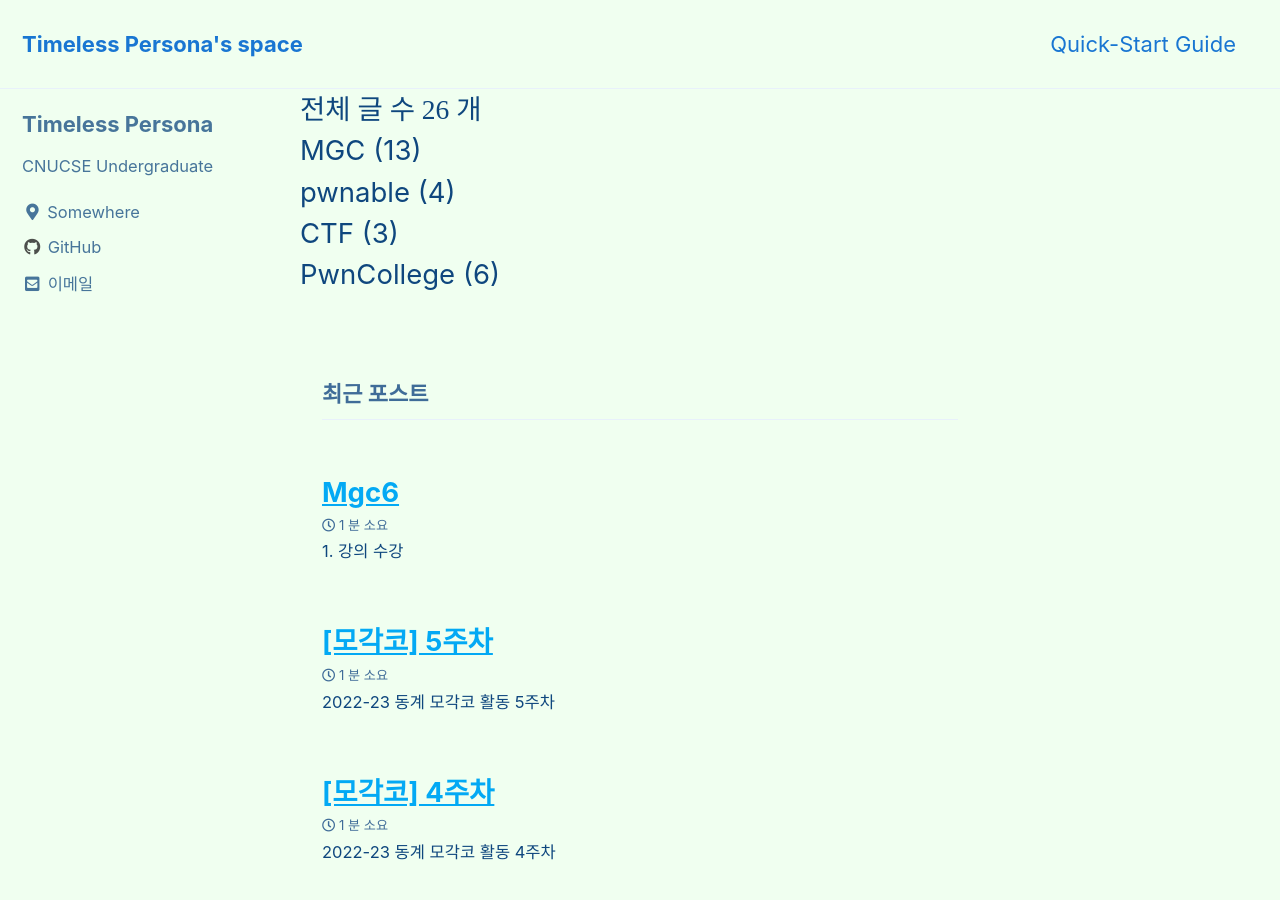
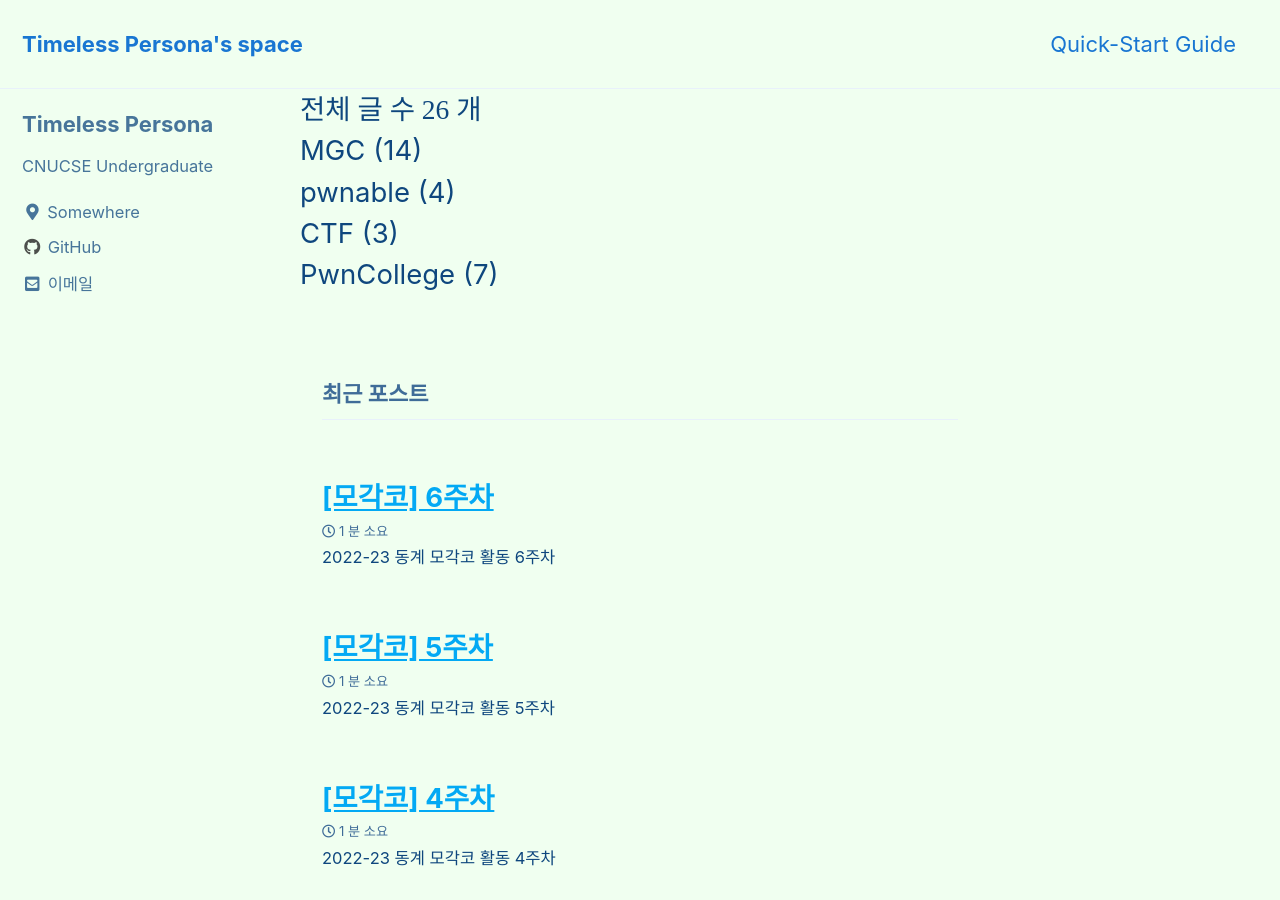
Before and after one commit to TimelessPersona/TimelessPersona.github.io, a Jekyll site: the page built from index.html, in a window 1280 px wide and 900 px high. Built offline with Jekyll 4.4.1, drawn with Linux system fonts in a browser that asks for light colours; cached includes are drawn as plain includes; the list of posts is cut into pages by our own code.

Commit message:
모각코 6 주차(수정)

```diff
--- a/_posts/2023-02-08-MGC6.md
+++ b/_posts/2023-02-08-MGC6.md
@@ -1,3 +1,13 @@
+---
+title: "[모각코] 6주차"
+excerpt: "2022-23 동계 모각코 활동 6주차"
+
+categories:
+    - MGC
+    - PwnCollege
+date: 2023-02-08
+---
+
 # 1. 강의 수강
 
     RFC1945 : HTTP(HyperText Transfer Protocol)
```
